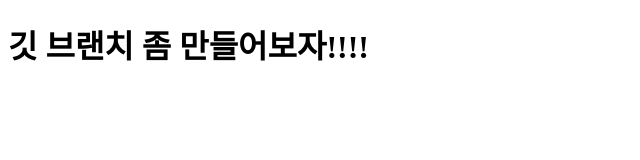
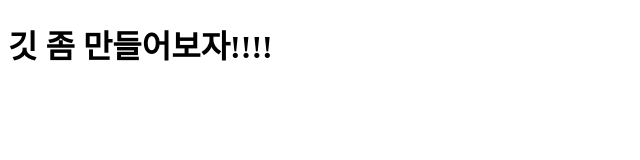
Before and after one commit to inseonUX/w_ux, a plain HTML site: page branch_test.html in a window 1280 px wide. Shown: the whole page, without its empty margins (0-640 px from the left). Drawn offline with Linux system fonts and the light colour scheme.

Commit message:
브랜치 내용 수정1

```diff
--- a/branch_test.html
+++ b/branch_test.html
@@ -4,11 +4,11 @@
     <meta charset="UTF-8">
     <meta http-equiv="X-UA-Compatible" content="IE=edge">
     <meta name="viewport" content="width=device-width, initial-scale=1.0">
-    <title>git 브랜치 파일</title>
+    <title>git 생성</title>
 </head>
 <body>
 
-    <h1>깃 브랜치 좀 만들어보자!!!!</h1>
+    <h1>깃 좀 만들어보자!!!!</h1>
 
 </body>
 </html>
```
